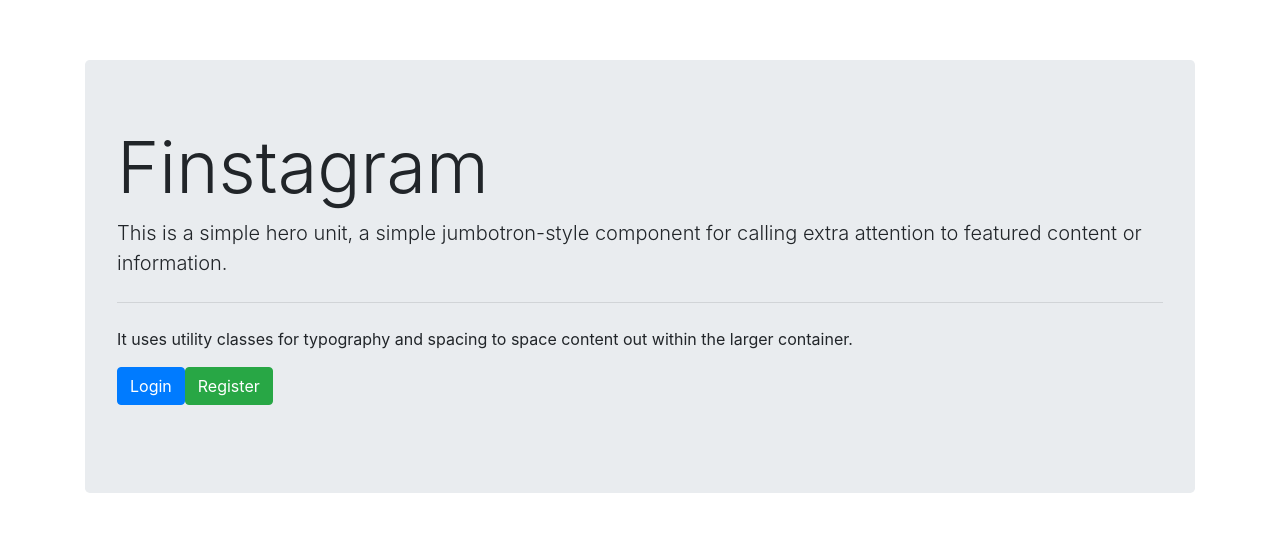
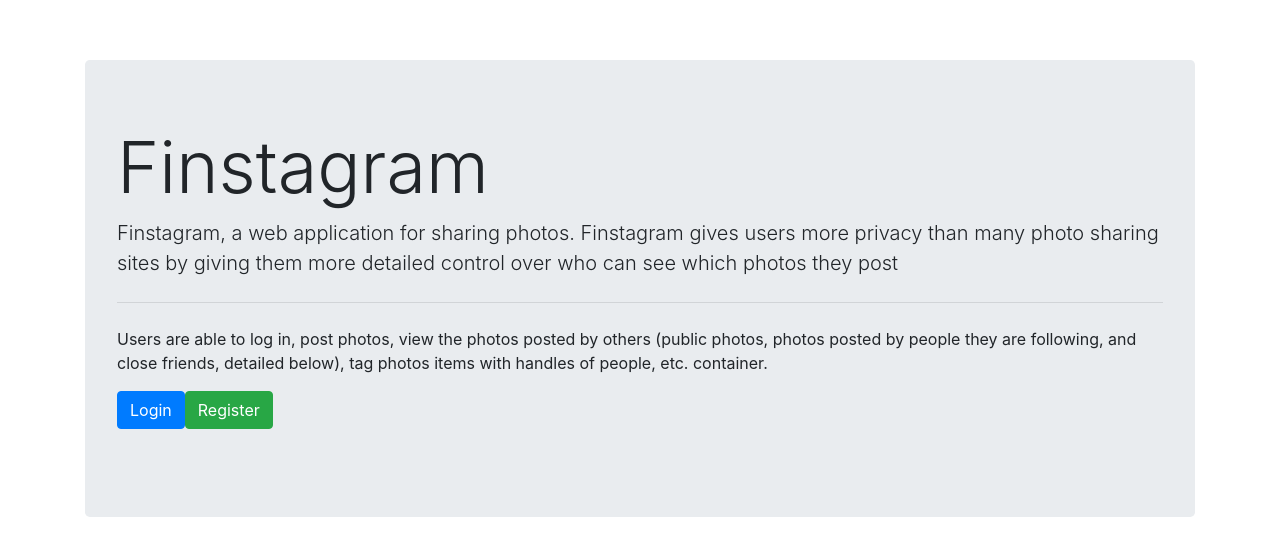
Before and after one commit to mengyzha/Finstagram, a Vue app in the folder client/: page / in a window 1280 px wide. Shown: the top 556 px of the page. Built offline with nearby package versions, Linux system fonts and the light colour scheme.

Commit message:
hash secure password for loign and register

```diff
--- a/client/src/components/Login.vue
+++ b/client/src/components/Login.vue
@@ -4,14 +4,15 @@
       <template slot="header">Finstagram</template>
 
       <template slot="lead">
-        This is a simple hero unit, a simple jumbotron-style component for calling extra attention to
-        featured content or information.
+        Finstagram, a web application for sharing photos. Finstagram gives users more privacy than many photo sharing sites by giving them more detailed control over who can see which photos they post
       </template>
 
       <hr class="my-4">
 
       <p>
-        It uses utility classes for typography and spacing to space content out within the larger
+        Users are able to log in, post photos, view the photos posted by others (public
+        photos, photos posted by people they are following, and close friends, detailed below), tag
+        photos items with handles of people, etc.
         container.
       </p>
 
@@ -155,7 +156,11 @@ export default {
       const path = 'http://localhost:5000/register';
       axios.post(path, payload)
         .then((res) => {
-          router.push({name: 'Login'});
+          // if (res.data.errno == 0) {
+          //   router.push({name: 'Login'});
+          // }
+          this.message = res.data.message;
+          this.showMessage = true;
         }).catch((error) => {
           // eslint-disable-next-line
           console.error(error);
```
Also changed, not shown: 1 other file (tests, documents, lock files or other folders).
